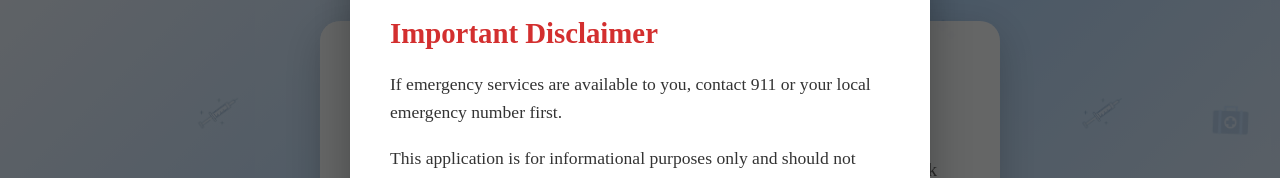
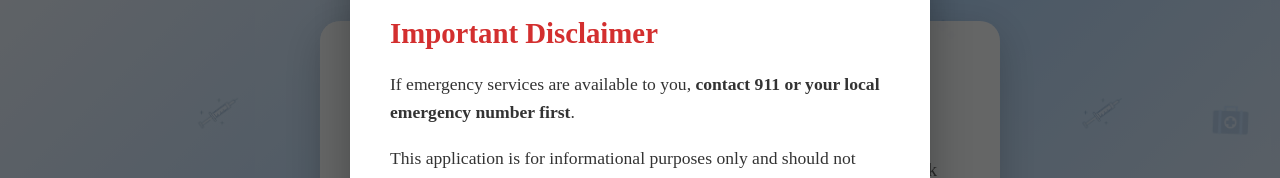
Before and after one commit to krupa-r/nwhacks2026, a React (Create React App) app in the folder frontend/: page / in a window 1280 px wide. Both pictures are taken after a click on the button "Start". Shown: the part 235-413 px from the top of the page. Built offline with nearby package versions, Linux system fonts and the light colour scheme; the HTML template or start-up script is replaced by a standard one.

Commit message:
bolded text in disclaimer

```diff
--- a/frontend/src/pages/Landing.tsx
+++ b/frontend/src/pages/Landing.tsx
@@ -90,7 +90,7 @@ const Landing: React.FC = () => {
           <div className="modal-content" onClick={(e) => e.stopPropagation()}>
             <h2 className="disclaimer-title">Important Disclaimer</h2>
             <p className="disclaimer-text">
-			If emergency services are available to you, contact 911 or your local emergency number first.
+			If emergency services are available to you, <b>contact 911 or your local emergency number first</b>.
             </p>
             <p className="disclaimer-text">
               This application is for informational purposes only and should not replace professional medical advice or emergency This assistant offers general guidance only and cannot replace a healthcare professional or emergency services.services.
```
